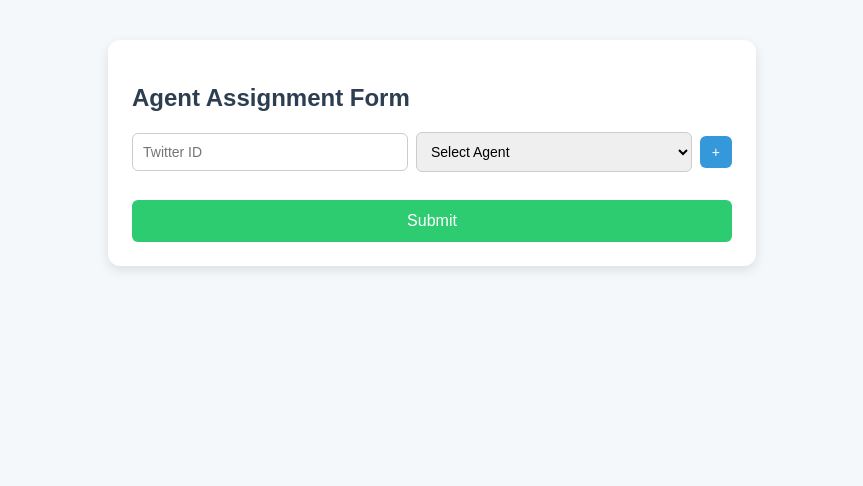
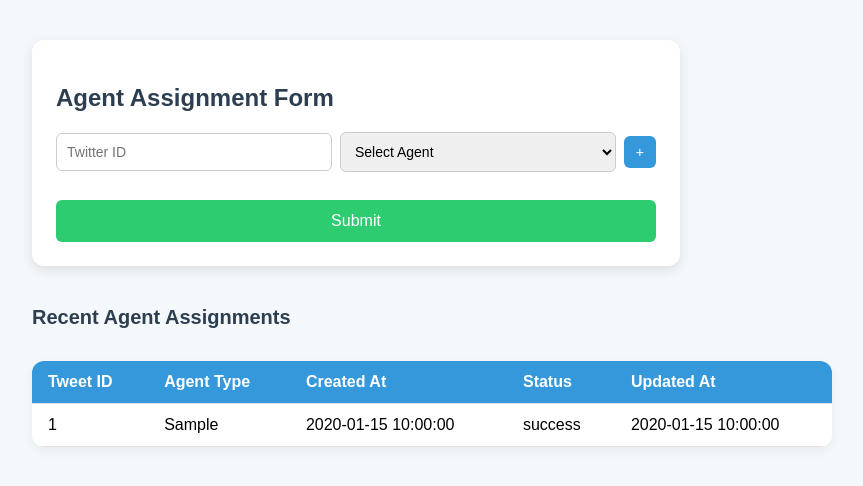
Before and after one commit to rajesh-gouda/twitter-id-ui, a FastAPI app: template templates/index.html in a window 1280 px wide. Shown: the top 486 px of the page, without its empty margins (208-1071 px from the left). Run offline with FastAPI, Linux system fonts and the light colour scheme; the template is opened without the code that fills it: most values are stand-ins (such as "Sample title", 1, 10 or a date in 2020).

Commit message:
updated ui

```diff
--- a/main.py
+++ b/main.py
@@ -55,6 +55,7 @@ class AgentType(str, Enum):
     producer = "producer"
     technical_supporter_specialist = "technical_supporter_specialist"
     marketing_and_promotion_specialist = "marketing_and_promotion_specialist"
+    casting_assistant = "casting_assistant"
 
 
 @dataclass
@@ -94,6 +95,7 @@ async def add_records(twit_id: str, agent_type: str):
             "agentType": agent_type,
             "createdAt": datetime.now(),
             "status": "pending",
+            "updatedAt": datetime.now(),
         }
         result = await collection.insert_one(doc)
         logger.info(f"Inserted with _id:{result.inserted_id}")
@@ -103,8 +105,21 @@ async def add_records(twit_id: str, agent_type: str):
 
 @app.get("/", response_class=HTMLResponse)
 async def index(request: Request, status: str = None, message: str = None):
+    records = await collection.find().sort("createdAt", -1).to_list(length=100)
+    logger.info(f"Fetched {len(records)} records from the database.")
     return templates.TemplateResponse(
-        "index.html", {"request": request, "status": status, "message": message}
+        "index.html",
+        {"request": request, "status": status, "message": message, "records": records},
+    )
+
+
+@app.get("/all_records", response_class=HTMLResponse)
+async def index(request: Request):
+    records = await collection.find().sort("createdAt", -1).to_list()
+    logger.info(f"Fetched {len(records)} records from the database.")
+    return templates.TemplateResponse(
+        "allrecords.html",
+        {"request": request, "records": records},
     )
 
 
--- a/templates/index.html
+++ b/templates/index.html
@@ -11,7 +11,8 @@
       margin: 0;
       padding: 40px;
       display: flex;
-      justify-content: center;
+      flex-direction: column;
+      align-items: center;
     }
 
     form {
@@ -81,10 +82,42 @@
     #submit-button:hover {
       background-color: #27ae60;
     }
+    table {
+      width: 100%;
+      border-collapse: collapse;
+      margin-top: 32px;
+      background-color: #ffffff;
+      border-radius: 12px;
+      box-shadow: 0 4px 12px rgba(0, 0, 0, 0.05);
+      overflow: hidden;
+    }
+
+    table thead {
+      background-color: #3498db;
+      color: white;
+    }
+
+    table th, table td {
+      padding: 12px 16px;
+      text-align: left;
+      border-bottom: 1px solid #e0e0e0;
+    }
+
+    table tbody tr:hover {
+      background-color: #f1f7ff;
+    }
+
+    .section-title {
+      margin-top: 40px;
+      color: #2c3e50;
+      font-size: 20px;
+      font-weight: 600;
+    }
   </style>
 </head>
 
 <body>
+  <div style="width: 100%; max-width: 800px;">
     <form id="data-form" method="POST" action="/submit">
       {% if message %}
       <div style="
@@ -113,6 +146,7 @@
             <option value="producer">producer</option>
             <option value="technical_supporter_specialist">technical_supporter_specialist</option>
             <option value="marketing_and_promotion_specialist">marketing_and_promotion_specialist</option>
+            <option value="casting_assistant">casting_assistant</option>
           </select>
           <button type="button" onclick="addInput()">+</button>
         </div>
@@ -120,6 +154,33 @@
       <button id="submit-button" type="submit">Submit</button>
     </form>
 
+    {% if records %}
+      <h2 class="section-title">Recent Agent Assignments</h2>
+      <table>
+        <thead>
+          <tr>
+            <th>Tweet ID</th>
+            <th>Agent Type</th>
+            <th>Created At</th>
+            <th>Status</th>
+            <th>Updated At</th>
+          </tr>
+        </thead>
+        <tbody>
+          {% for record in records %}
+          <tr>
+            <td>{{ record.tweetId }}</td>
+            <td>{{ record.agentType }}</td>
+            <td>{{ record.createdAt.strftime('%Y-%m-%d %H:%M:%S') if record.createdAt else '' }}</td>
+            <td>{{ record.status or 'pending' }}</td>
+            <td>{{ record.updatedAt.strftime('%Y-%m-%d %H:%M:%S') if record.updatedAt else '' }}</td>
+          </tr>
+          {% endfor %}
+        </tbody>
+      </table>
+    {% endif %}
+
+  </div>
   <script>
     function addInput() {
       const container = document.getElementById("inputs");
@@ -137,6 +198,7 @@
           <option value="producer">producer</option>
           <option value="technical_supporter_specialist">technical_supporter_specialist</option>
           <option value="marketing_and_promotion_specialist">marketing_and_promotion_specialist</option>
+          <option value="casting_assistant">casting_assistant</option>
         </select>
         <button type="button" class="remove-button" onclick="removeInput(this)">−</button>
       `;
```
Lines whose indentation alone changed are shown as unchanged.
